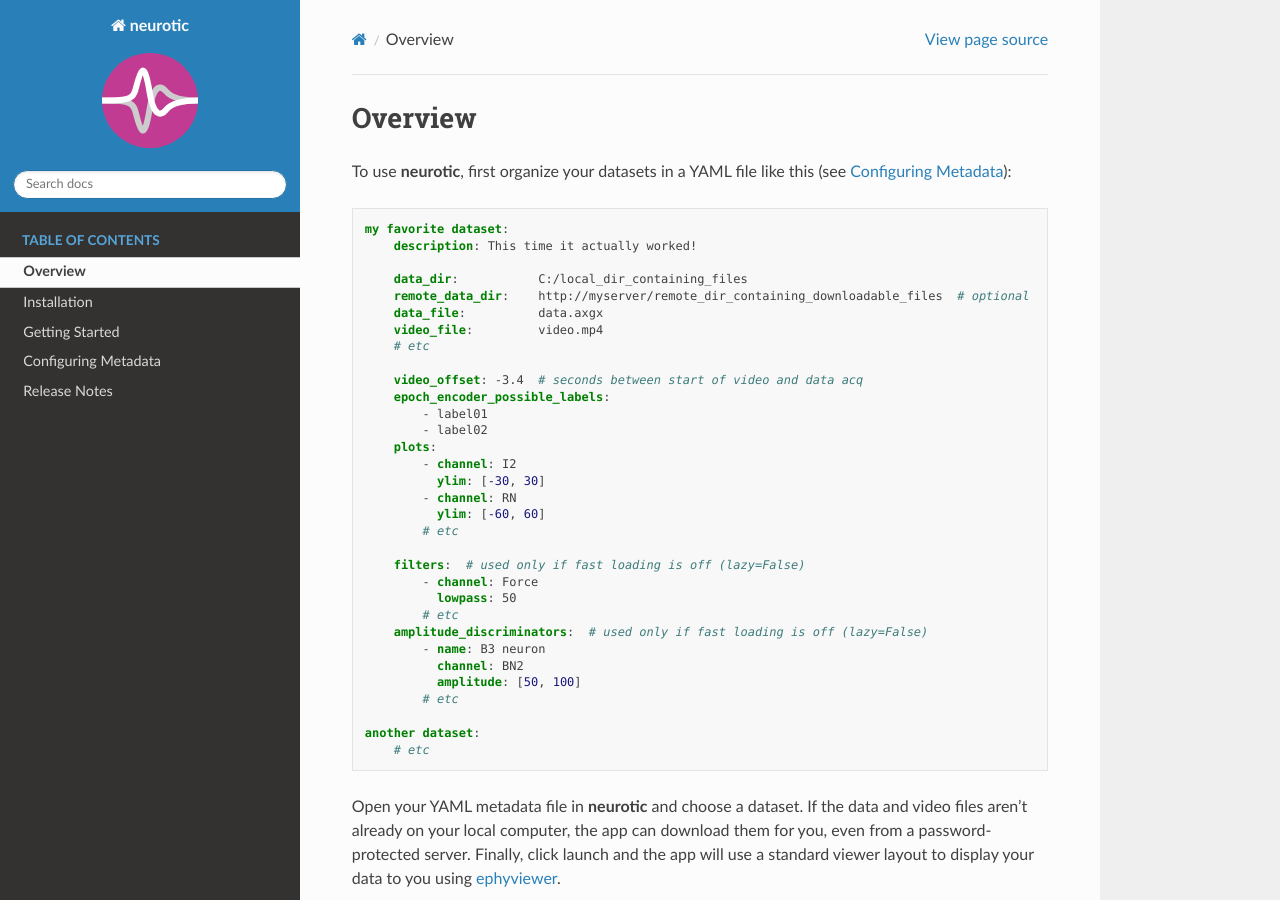
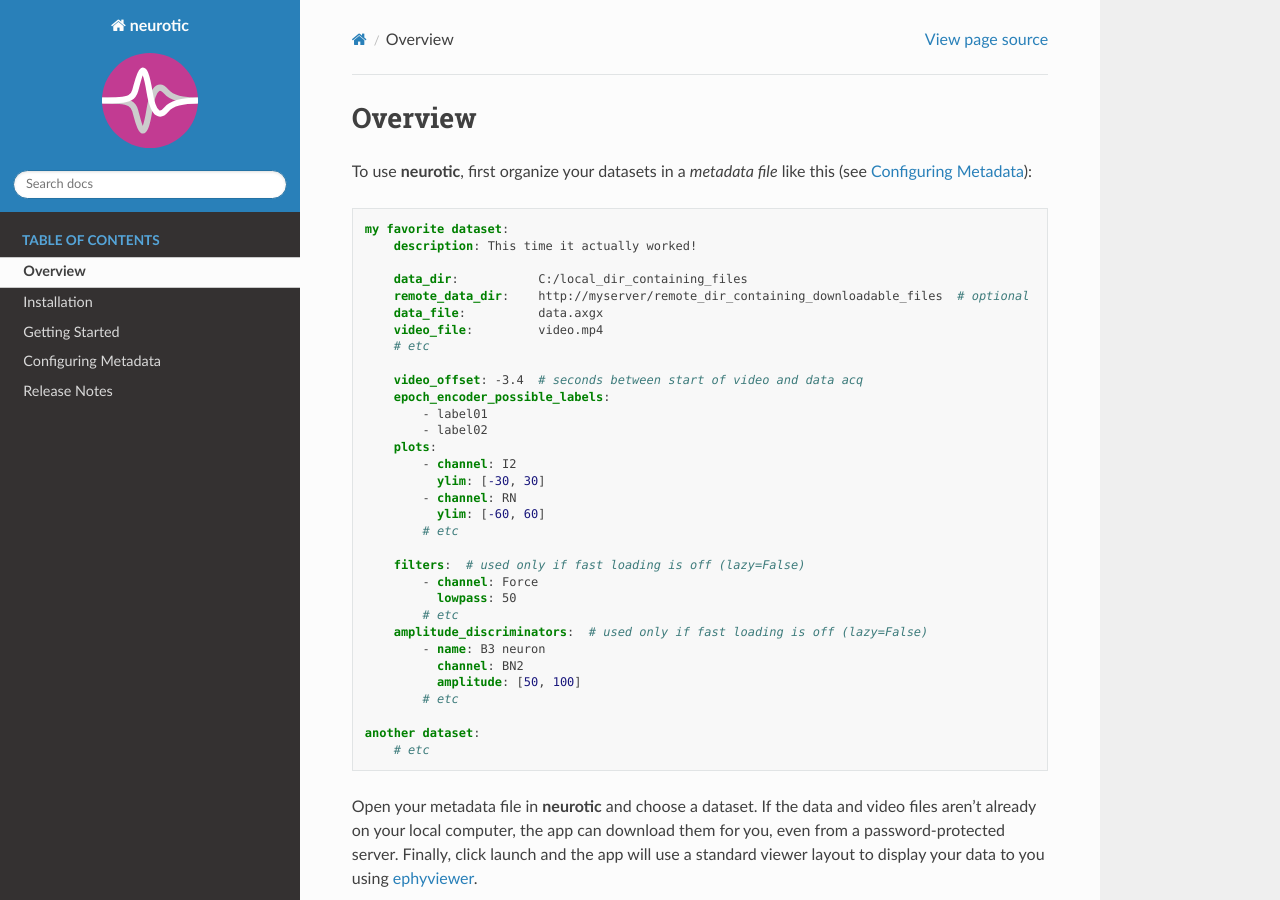
Before and after one commit to jpgill86/neurotic, a Sphinx documentation site: the page built from docs/overview.rst, in a window 1280 px wide and 900 px high. Built offline with Sphinx 7.4.7 and the Read the Docs theme 2.0.0, drawn with Linux system fonts in a browser that asks for light colours; the version number could not be read and is left out.

Commit message:
Update README and docs
Add missing env activate step to README, recommend looking at example metadata, consistently refer to YAML file as "metadata file"

```diff
--- a/docs/gettingstarted.rst
+++ b/docs/gettingstarted.rst
@@ -18,6 +18,10 @@ help with navigation.
 Disabling "Fast loading" before launch will enable additional features
 including amplitude-threshold spike detection and signal filtering.
 
+To inspect the metadata file associated with the example or to make changes to
+it, click "Edit metadata". See :ref:`config-metadata` for details about the
+format.
+
 The command line interface accepts arguments as well:
 
 .. program-output:: neurotic --help
--- a/docs/overview.rst
+++ b/docs/overview.rst
@@ -3,8 +3,8 @@
 Overview
 ========
 
-To use **neurotic**, first organize your datasets in a YAML file like this (see
-:ref:`config-metadata`):
+To use **neurotic**, first organize your datasets in a *metadata file* like
+this (see :ref:`config-metadata`):
 
 .. code-block:: yaml
 
@@ -41,10 +41,10 @@ To use **neurotic**, first organize your datasets in a YAML file like this (see
     another dataset:
         # etc
 
-Open your YAML metadata file in **neurotic** and choose a dataset. If the data
-and video files aren't already on your local computer, the app can download
-them for you, even from a password-protected server. Finally, click launch and
-the app will use a standard viewer layout to display your data to you using
+Open your metadata file in **neurotic** and choose a dataset. If the data and
+video files aren't already on your local computer, the app can download them
+for you, even from a password-protected server. Finally, click launch and the
+app will use a standard viewer layout to display your data to you using
 ephyviewer_.
 
 |Example screenshot|
```
Also changed, not shown: other parts of docs/gettingstarted.rst (+1 -1 lines), README.rst (+15 -7 lines), docs/metadata.rst (+4 -4 lines).
